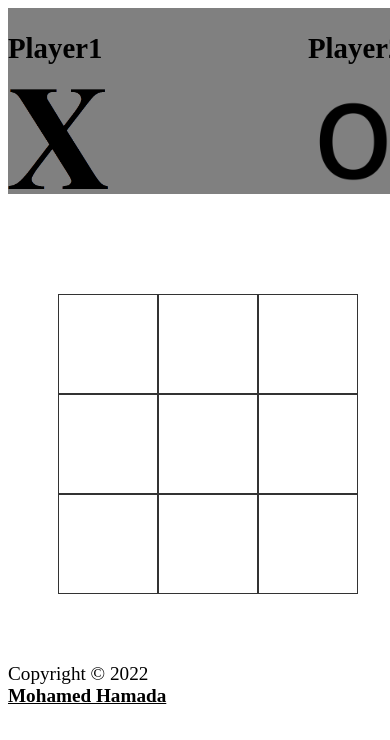
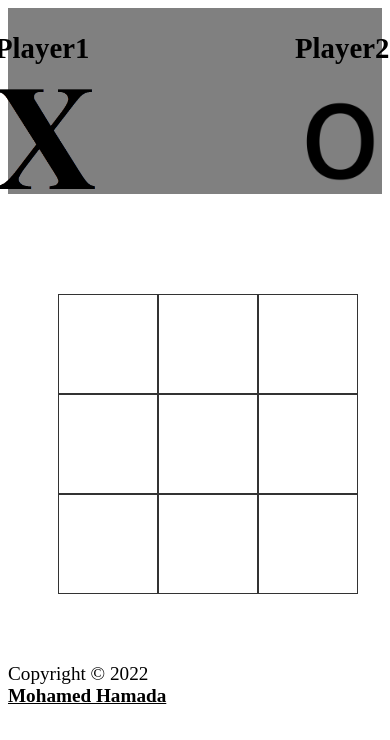
Before and after one commit to MoDev0/TIC-TAC-TOE, a plain HTML site: page index.html in a window 390 px wide. Drawn offline with Linux system fonts and the light colour scheme; a web font is replaced by a local one.

Commit message:
Update style.css

```diff
--- a/css/style.css
+++ b/css/style.css
@@ -39,16 +39,3 @@ body{
 .btnDiv{
     margin-top: 100px;
 }
-
-@media (max-width: 420px) {
-      .card-container{
-
-        width:fit-content;
-    }
-
-
-
-
-
-
-}
```
